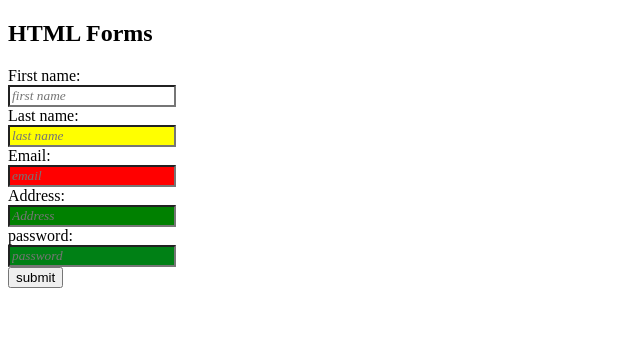
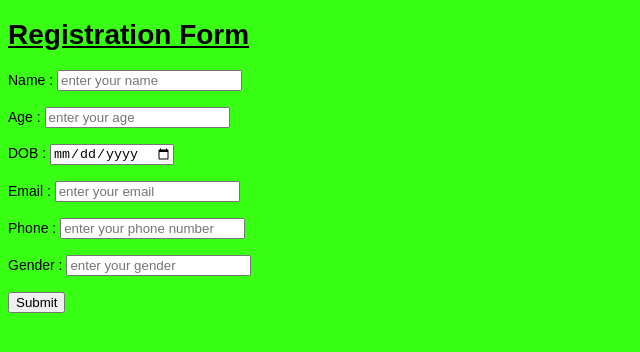
Before and after one commit to Sanjay7777776/FSD, a plain HTML site: page index.html in a window 1280 px wide. Shown: the whole page, without its empty margins (0-640 px from the left). Drawn offline with Linux system fonts and the light colour scheme.

Commit message:
Add files via upload

```diff
--- a/index.html
+++ b/index.html
@@ -1,21 +1,46 @@
+
 <!DOCTYPE html>
-<html>
+<html lang="en">
+<head>
+    <meta charset="UTF-8">
+    <meta name="viewport" content="width=device-width, initial-scale=1.0">
+    <title>Document</title>
+</head>
+<link rel="stylesheet" href="style.css">
 <body>
-    <head>
-        <link rel="stylesheet" href="style.css">
-<h2>HTML Forms</h2>
-</head>
-<label for="first name">First name:</lable><br>
-<input type="text" id="fname" placeholder="first name" class="ClassForm" ><br>
-<label for="last name">Last name:</lable><br>
-<input type="text" id="lname" placeholder="last name" class="ClassForm" ><br>
-<label for="email">Email:</lable><br>
-<input type="text" id="email" placeholder="email" class="ClassForm"><br>
-<label for="Address">Address:</lable><br>
-<input type="text" id="Address" placeholder="Address" class="ClassForm"><br>
-<label for="password">password:</label><br>
-<input type="password" id="pwd" placeholder="password" class="ClassForm"><br>
-<button onclick="submit()">submit</button>
+    <h1><b><u>Registration Form</u></b></h1>
+    <div>
+        <label>Name :</label>
+        <input type="text" id="name" placeholder="enter your name" class="registration form" value="" required>
+        <p class="hidden" id="hiddenName">Enter Proper Name</p>
+    </div><br>
+    <div>
+        <label>Age :</label>
+        <input type="text" id="age" placeholder="enter your age" class="registration form" value="" required>
+        <p class="hidden" id="hiddenage">Enter Proper Age</p>
+    </div><br>
+    <div>
+        <label>DOB :</label>
+        <input type="date" id="dob" placeholder="enter your dob" class="registration form" value="" required>
+        <p class="hidden" id="hiddendob">Enter Proper DOB</p>
+    </div><br>
+    <div>
+        <label>Email :</label>
+        <input type="text" id="email" placeholder="enter your email" class="registration form" value="" required>
+        <p class="hidden" id="hiddenemail">Enter Proper Email</p>
+    </div><br>
+    <div>
+        <label>Phone :</label>
+        <input type="text" id="phone" placeholder="enter your phone number" class="registration form" value="" required>
+        <p class="hidden" id="hiddenphone">Enter Proper phone</p>
+    </div><br>
+    <div>
+        <label>Gender :</label>
+        <input type="text" id="gender" placeholder="enter your gender" class="registration form" value="" required>
+        <p class="hidden" id="hiddengender">Enter Proper Gender</p>
+    </div><br>
+    <button type="submit" onclick="submit()">Submit </button>
+
 <script src="script.js"></script>
 </body>
 </html>
--- a/script.js
+++ b/script.js
@@ -1,12 +1,74 @@
-function submit(){
-    debugger
-    var fname=document.getElementById('fname')
-    var lname=document.getElementById('lname')
-    var Fullname=fname.value+" "+lname.value
-    console.log(Fullname)
-    var email=document.getElementById('email')
-    var Address=document.getElementById('Address')
-    var emailAddress=email.value+" "+Address.value
-    console.log(emailAddress)
 
-}
+function submit() {
+    var name = document.getElementById("name");
+    var age = document.getElementById("age");
+    var email = document.getElementById("email");
+    var DOB = document.getElementById("dob");
+    var phone = document.getElementById("phone");
+    var gender = document.getElementById("gender");
+
+    console.log(name.value);
+    console.log(age.value);
+    console.log(email.value);
+    console.log(DOB.value);
+    console.log(phone.value);
+    console.log(gender.value);
+
+    nameRegex = /^[a-zA-Z\s]+$/.test(name.value);
+    ageRegex = /^[0-9]{2}$/.test(age.value);
+    phoneRegex = /^[0-9]{10}$/.test(phone.value);
+    emailRegex = /^[a-zA-Z0-9._%+-]+@[a-zA-Z0-9.-]+\.[a-zA-Z]{2,}$/.test(email.value);
+    genderRegex = /^(male|female)$/.test(gender.value);
+
+    if(nameRegex){
+
+                document.getElementById("hiddenName").style.display = "none";
+        }
+        else{
+                document.getElementById("hiddenName").style.display = "block";
+
+        }
+    if(ageRegex){
+
+                document.getElementById("hiddenage").style.display = "none";
+        }
+        else{
+                document.getElementById("hiddenage").style.display = "block";
+
+        }
+    if(emailRegex){
+
+                document.getElementById("hiddenemail").style.display = "none";
+        }
+        else{
+                document.getElementById("hiddenemail").style.display = "block";
+
+        }
+    if(phoneRegex){
+
+                document.getElementById("hiddenphone").style.display = "none";
+        }
+        else{
+                document.getElementById("hiddenphone").style.display = "block";
+
+
+        }
+     if(genderRegex){
+
+                document.getElementById("hiddengender").style.display = "none";
+     }
+     else{
+                document.getElementById("hiddengender").style.display = "block";
+     }
+     if(nameRegex && ageRegex && emailRegex ){
+               window.open("new.html")
+            document.getElementById(compiler).style.diaplay="block"
+
+
+     }
+
+
+
+
+
+    }
--- a/style.css
+++ b/style.css
@@ -1,24 +1,13 @@
-#fname{
-    background-color: white;
-      }
-#lname{
-    background-color: yellow;
-      }
-#email{
-    background-color: red;
-      }
-#Address{
-    background-color: green;
-      }
-.ClassForm{
-  font-family: 'Times New Roman', Times, serif;
-  font-style: italic;
-  background-color: rgb(0, 128, 21);
+
+body {
+    background-color: #39ff14;
+    font-family: Arial, sans-serif;
+    font-size: 14px;
 
 }
-span{
-  font: optional;color: red;
+.hidden{
+    display: none ;
+    color: #ff2c2c;
+    font-family: 'Times New Roman', Times, serif;
+    font-size: 12px;
 }
-p{
-  visibility: hidden;
-}
```
Also changed, not shown: new.html (added, +11 -0 lines).
